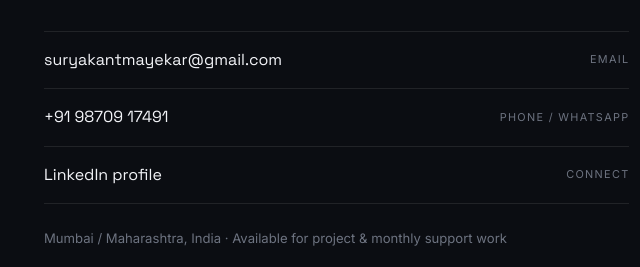
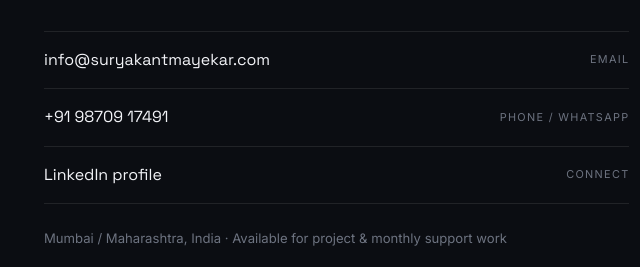
Before and after one commit to suryakantmayekar/suryakant-portfolio, a website: page index.html in a window 1280 px wide. Shown: the part 7497-7764 px from the top of the page, 0-640 px from the left. Drawn offline with Linux system fonts and the light colour scheme.

Commit message:
Update email contact information in index.html

```diff
--- a/index.html
+++ b/index.html
@@ -479,7 +479,7 @@
           </p>
 
           <div class="contact__links">
-            <a href="mailto:suryakantmayekar@gmail.com"><span>suryakantmayekar@gmail.com</span><small>Email</small></a>
+            <a href="mailto:info@suryakantmayekar.com"><span>info@suryakantmayekar.com</span><small>Email</small></a>
             <a href="tel:+919870917491"><span>+91 98709 17491</span><small>Phone / WhatsApp</small></a>
             <a href="https://www.linkedin.com/in/suryakant-mayekar-45994b12/" target="_blank" rel="noopener noreferrer"><span>LinkedIn profile</span><small>Connect</small></a>
           </div>
@@ -560,7 +560,7 @@
       <span>&copy; <span id="year">2026</span> Suryakant Mayekar &middot; Mumbai, India</span>
       <div class="foot__links">
         <a href="#top">Back to top</a>
-        <a href="mailto:suryakantmayekar@gmail.com">Email</a>
+        <a href="mailto:info@suryakantmayekar.com">Email</a>
         <a href="https://www.linkedin.com/in/suryakant-mayekar-45994b12/" target="_blank" rel="noopener noreferrer">LinkedIn</a>
       </div>
     </div>
```
